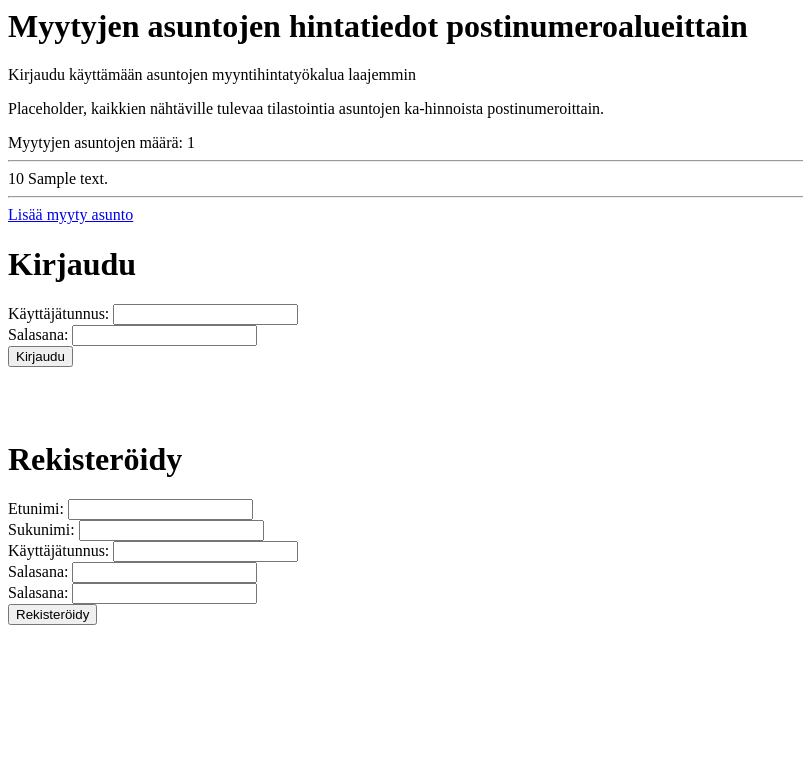
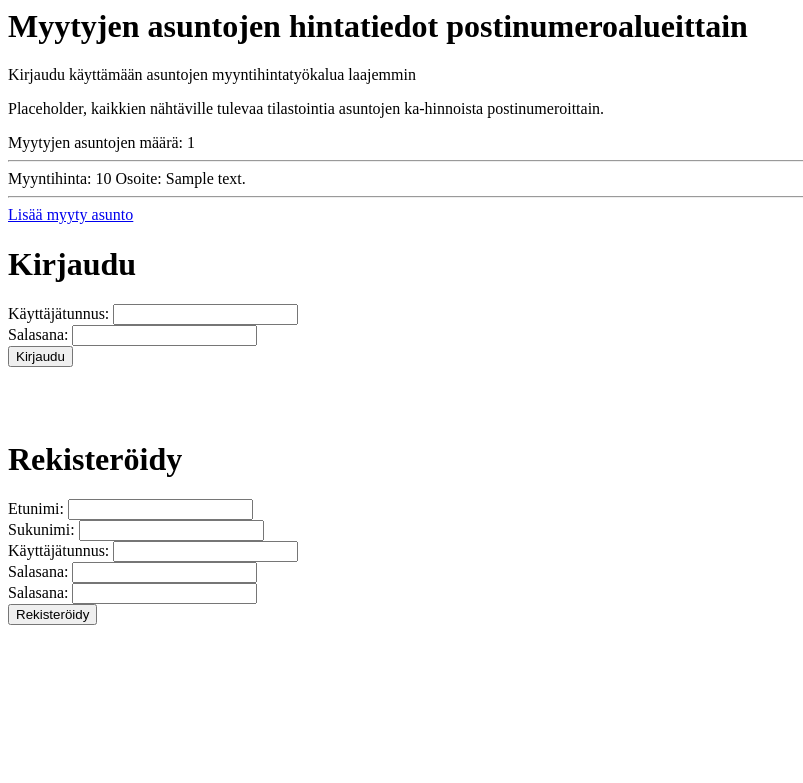
Before and after one commit to lkauria/housing_prices, a Flask app: template templates/index.html in a window 1280 px wide. Shown: the top 783 px of the page, without its empty margins (0-803 px from the left). Run offline with Flask 2, Linux system fonts and the light colour scheme; the template is opened without the code that fills it: most values are stand-ins (such as "Sample title", 1, 10 or a date in 2020).

Commit message:
deleted two unused html files and small fixes

```diff
--- a/app.py
+++ b/app.py
@@ -10,7 +10,8 @@ db = SQLAlchemy(app)
 
 @app.route("/")
 def index():
-    result = db.session.execute("SELECT selling_price, street_address FROM sold_apartment")
+    sql = "SELECT selling_price, street_address FROM sold_apartment"
+    result = db.session.execute(sql)
     apartments = result.fetchall()
     return render_template("index.html", count=len(apartments), apartments=apartments)
 
--- a/templates/index.html
+++ b/templates/index.html
@@ -5,8 +5,8 @@
 Myytyjen asuntojen määrä: {{ count }}
 <hr>
 {% for apartment in apartments %}
-{{ apartment.selling_price }}
-{{ apartment.street_address }}
+Myyntihinta: {{ apartment.selling_price }}
+Osoite: {{ apartment.street_address }}
 <hr>
 {% endfor %}
 
--- a/templates/result.html
+++ /dev/null
@@ -1,3 +0,0 @@
-<p>Tämä on laskeutumissivu kirjautuneille.</p>
-
-{{ name }}
--- a/templates/send.html
+++ /dev/null
@@ -1 +0,0 @@
-Tiedot lähetetty
```
